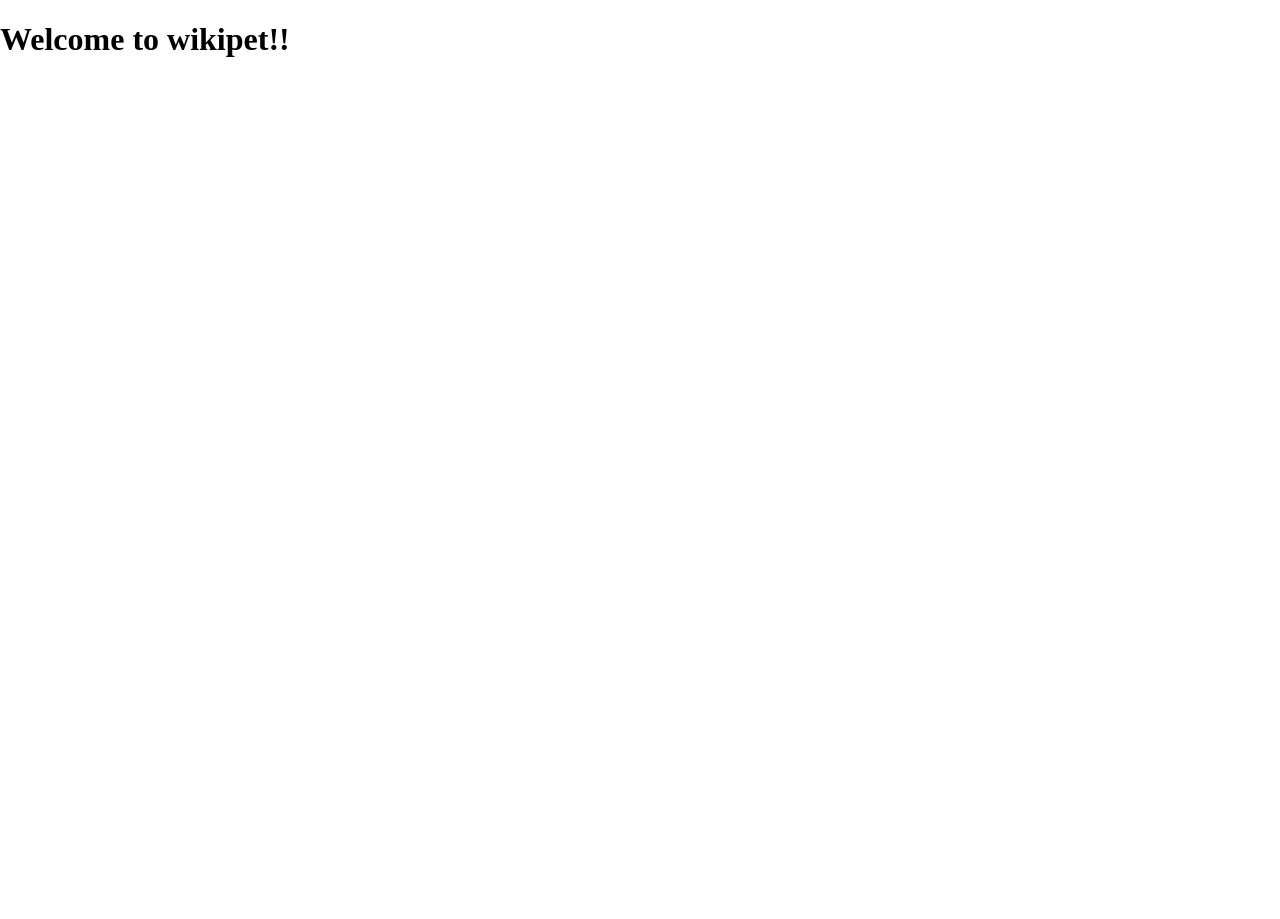
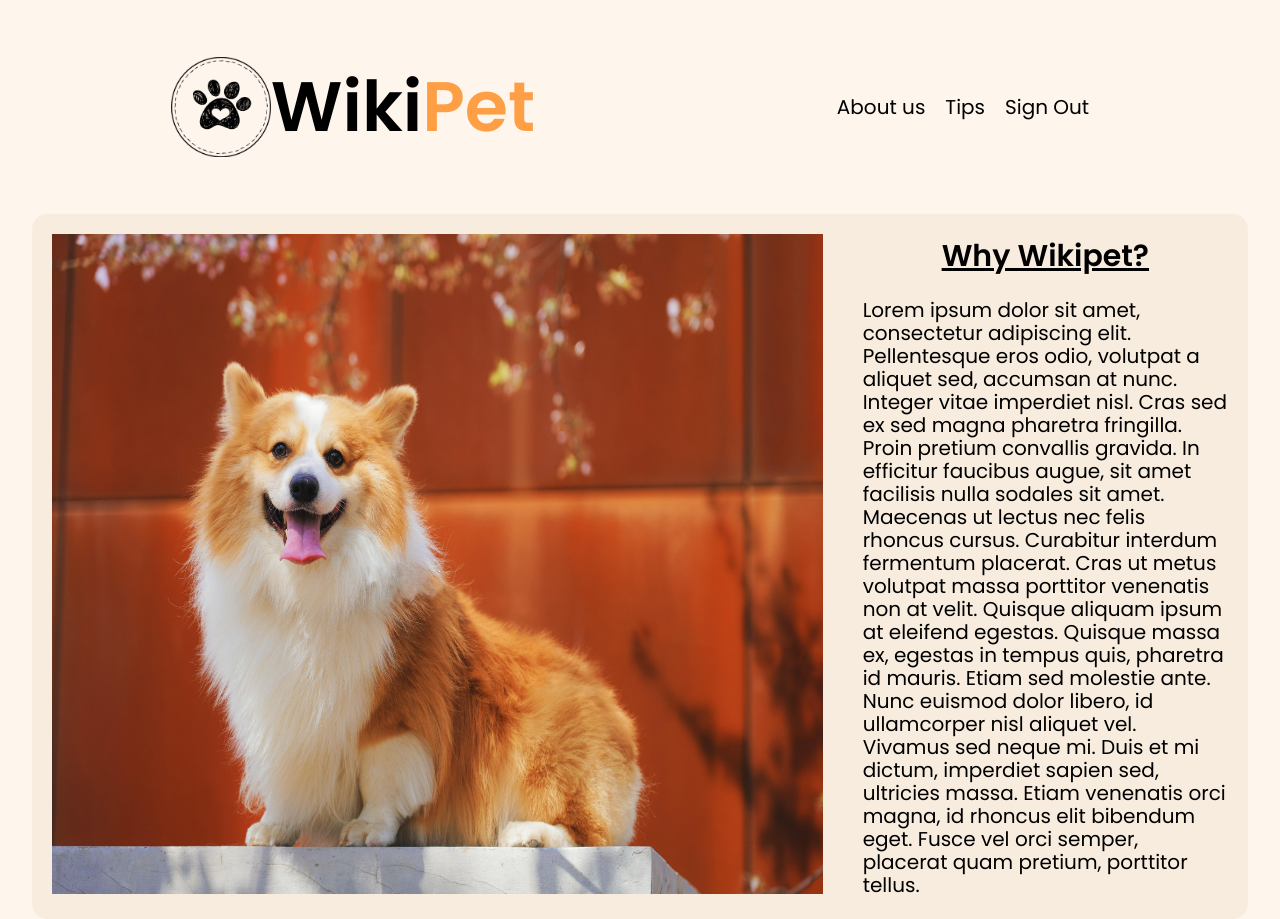
Before and after one commit to ArmandoAlmanza/WikiPetWeb, a website: page index.html in a window 1280 px wide. Before the commit the page ends 800 px from the top, so only its background shows below. Drawn offline with Linux system fonts and the light colour scheme.

Commit message:
the header and the why us section

```diff
--- a/index.html
+++ b/index.html
@@ -1,14 +1,58 @@
 <!DOCTYPE html>
 <html lang="en">
-<head>
-	<meta charset="UTF-8">
-	<meta http-equiv="X-UA-Compatible" content="IE=edge">
-	<link rel="icon" type="image/png" sizes="32x32" href="./favicon.png">
-	<link rel="stylesheet" href="./build/css/normalize.css">
-	<link rel="stylesheet" href="./build/css/app.css">
-	<title>Wikipet</title>
-</head>
-<body>
-	<h1>Welcome to wikipet!!</h1>
-</body>
+    <head>
+        <meta charset="UTF-8" />
+        <meta http-equiv="X-UA-Compatible" content="IE=edge" />
+        <meta name="viewport" content="width=device-width, initial-scale=1.0" />
+        <link rel="icon" type="image/png" sizes="32x32" href="./favicon.png" />
+        <link rel="preconnect" href="https://fonts.googleapis.com" />
+        <link rel="preconnect" href="https://fonts.gstatic.com" crossorigin />
+        <link
+            href="https://fonts.googleapis.com/css2?family=Poppins:wght@300;400;600&display=swap"
+            rel="stylesheet"
+        />
+        <link rel="stylesheet" href="./build/css/normalize.css" />
+        <link rel="stylesheet" href="./build/css/app.css" />
+        <title>Wikipet</title>
+    </head>
+    <body>
+        <header class="site-header">
+            <div class="logo">
+                <h1>Wiki<span>Pet</span></h1>
+                <img src="./build/img/logo.png" alt="Logo Wikipet" />
+            </div>
+            <nav class="navbar">
+                <a href="#">About us</a>
+                <a href="#">Tips</a>
+                <a href="#">Sign Out</a>
+            </nav>
+        </header>
+
+        <!-- Why us section -->
+        <section class="whyus__container container">
+            <div class="whyus__img">
+                <img src="./build/img/whu_us_img.jpg" alt="" />
+            </div>
+            <div class="whyus__content">
+                <h2 class="subtitle">Why Wikipet?</h2>
+                <p>
+                    Lorem ipsum dolor sit amet, consectetur adipiscing elit.
+                    Pellentesque eros odio, volutpat a aliquet sed, accumsan at
+                    nunc. Integer vitae imperdiet nisl. Cras sed ex sed magna
+                    pharetra fringilla. Proin pretium convallis gravida. In
+                    efficitur faucibus augue, sit amet facilisis nulla sodales
+                    sit amet. Maecenas ut lectus nec felis rhoncus cursus.
+                    Curabitur interdum fermentum placerat. Cras ut metus
+                    volutpat massa porttitor venenatis non at velit. Quisque
+                    aliquam ipsum at eleifend egestas. Quisque massa ex, egestas
+                    in tempus quis, pharetra id mauris. Etiam sed molestie ante.
+                    Nunc euismod dolor libero, id ullamcorper nisl aliquet vel.
+                    Vivamus sed neque mi. Duis et mi dictum, imperdiet sapien
+                    sed, ultricies massa. Etiam venenatis orci magna, id rhoncus
+                    elit bibendum eget. Fusce vel orci semper, placerat quam
+                    pretium, porttitor tellus.
+                </p>
+            </div>
+        </section>
+    </body>
 </html>
--- a/src/styles/app.css
+++ b/src/styles/app.css
@@ -1,5 +1,8 @@
 :root{
-	--main-bg-color: #ffff;
+	--main-bg-color: #FEF5ED;
+    --container-bg-color: #F7ECDE;
+    --primary-color-alt: #FF9F45;
+    --main-font: 'Poppins', sans-serif;
 }
 
 html {
@@ -7,6 +10,7 @@ html {
     box-sizing: border-box;
     scroll-behavior: smooth;
 	background-color: var(--main-bg-color);
+    font-family: var(--main-font);
 }
 
 *,
@@ -22,15 +26,24 @@ p {
     font-size: 2rem;
 }
 .container {
-    width: 95%;
+    width: 100%;
     margin: 0 auto;
+    max-width: 2500px;
 }
+
+@media (min-width: 768px) {
+    .container{
+        width:95%
+    }
+}
+
 img {
     max-width: 100%;
 }
 ul {
     text-decoration: none;
     margin: 0;
+    padding: 0;
 }
 li {
     margin: 0;
@@ -38,3 +51,105 @@ li {
 a {
     text-decoration: none;
 }
+
+.subtitle{
+    font-size: 3rem;
+    text-align: center;
+    text-decoration: underline;
+}
+
+/* Header */
+.site-header{
+    display: flex;
+    flex-direction: column;
+    align-items: center;
+    padding: 2rem;
+    justify-content: space-around;
+}
+
+.site-header img{
+    align-self: center;
+    width: 20rem;
+    height: 20rem;
+}
+
+.logo{
+    font-size: 3.5rem;
+    text-align: center;
+    display: flex;
+    flex-direction: column-reverse;
+}
+.logo span{
+    color: var(--primary-color-alt);
+}
+.logo img{
+    display: inline-block;
+}
+
+.navbar{
+    display: flex;
+    flex-direction: column;
+
+}
+.navbar a{
+    color: #000 ;
+    margin: 2rem 0;
+    font-size: 4rem;
+    transition: all .3s ease-in-out;
+}
+.navbar a:hover{
+    color: var(--primary-color-alt);
+}
+
+@media (min-width: 768px) {
+    .site-header{
+        flex-direction: row;
+    }
+    .logo{
+        flex-direction: row-reverse;
+        align-items: flex-end;
+    }
+    .logo img{
+        height: 10rem;
+        width: 10rem;
+    }
+    .navbar{
+        flex-direction: row;
+    }
+    .navbar a{
+        font-size: 2rem;
+        margin-right: 2rem;
+    }
+}
+/****************** Home Page *******************/
+/* Why us section */
+.whyus__container{
+    background-color: var(--container-bg-color);
+    display: flex;
+    flex-direction: column;
+    border-radius: 15px;
+}
+
+.whyus__img img{
+    padding: 0 2rem;
+    align-items: center;
+}
+
+.whyus__content{
+    padding: 0 2rem;
+}
+
+@media (min-width: 768px) {
+    .whyus__container{
+        display: grid;
+        grid-template-columns: 2fr 1fr;
+    }
+    .whyus__img img{
+        padding: 2rem 2rem;
+        height: 70rem;
+    }
+}
+/* About section */
+/* Tips */
+/****************** Profile Page *******************/
+/****************** Auth Page *******************/
```
Also changed, not shown: build/css/app.css, build/img/logo.png (added), build/img/whu_us_img.jpg (added), 3 other files.
